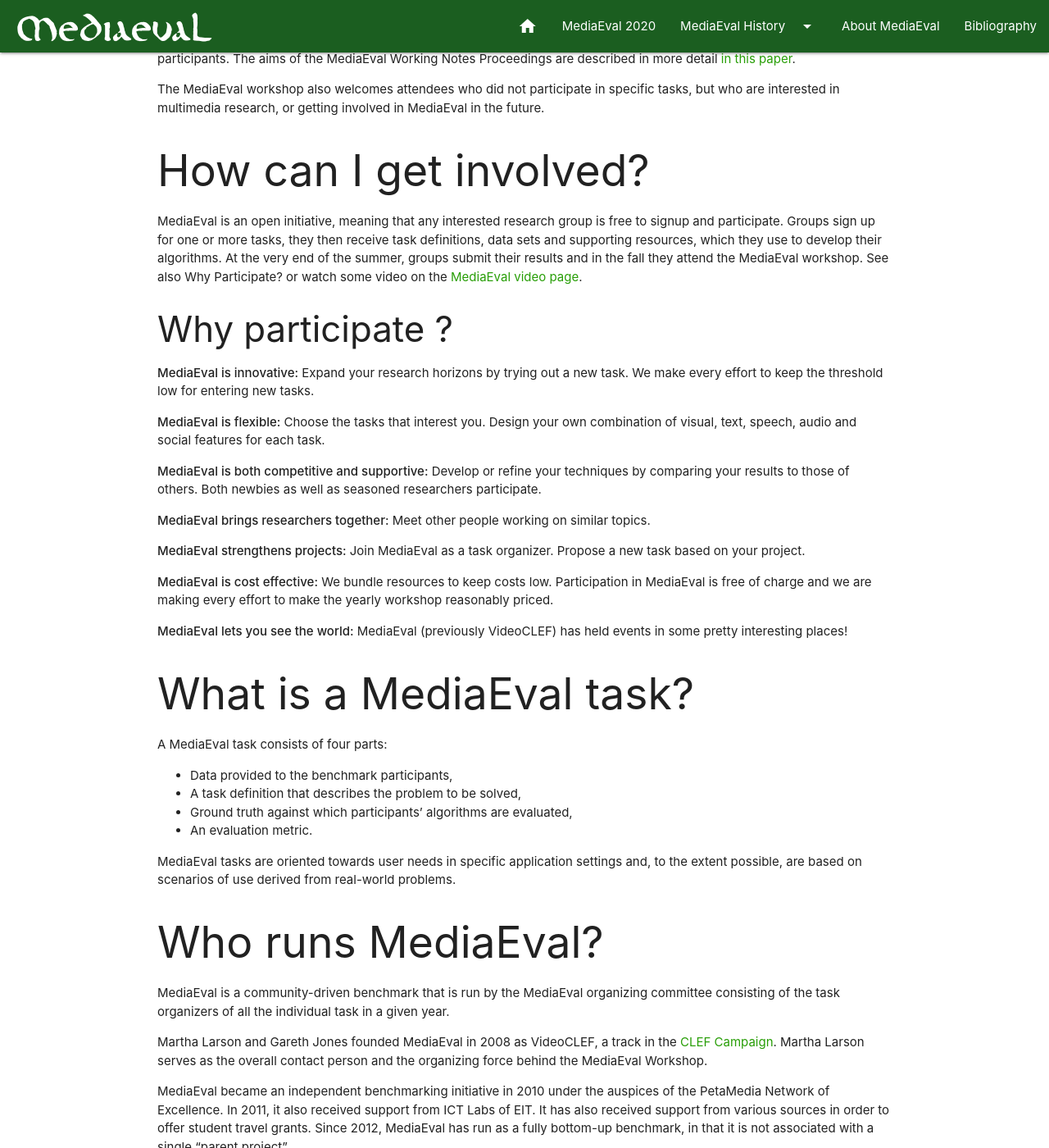
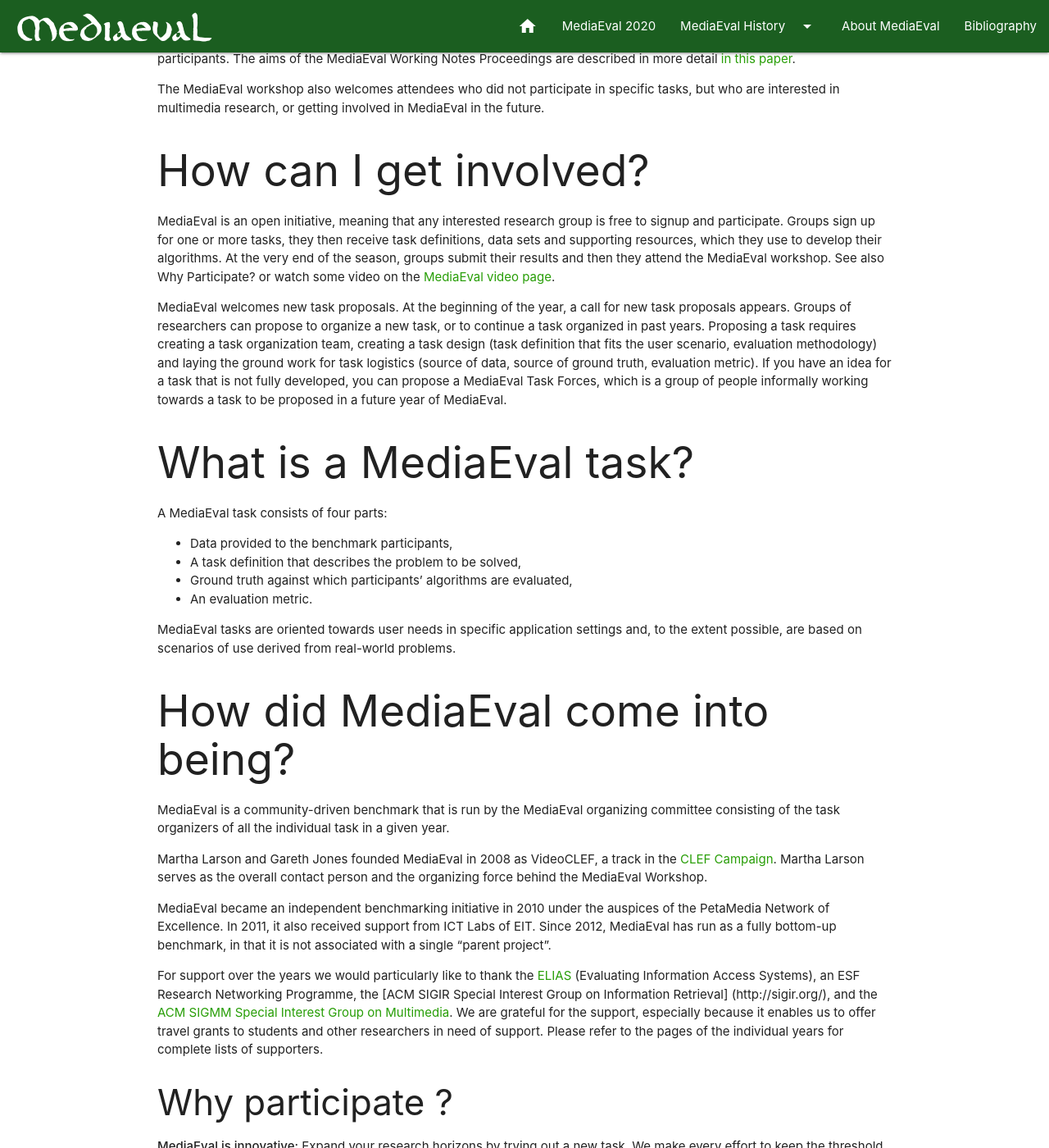
Before and after one commit to multimediaeval/multimediaeval.github.io, a Jekyll site: the page built from pages/04_about.md, in a window 1280 px wide and 1400 px high, scrolled down 812 px. Shown: the whole window at 82% size. Built offline with Jekyll 4.4.1, drawn with Linux system fonts in a browser that asks for light colours; some of the changed text lies outside the part shown.

Commit message:
Update 04_about.md
Basic edits.

```diff
--- a/pages/04_about.md
+++ b/pages/04_about.md
@@ -33,7 +33,29 @@
 
 ## How can I get involved?
 
-MediaEval is an open initiative, meaning that any interested research group is free to signup and participate. Groups sign up for one or more tasks, they then receive task definitions, data sets and supporting resources, which they use to develop their algorithms. At the very end of the summer, groups submit their results and in the fall they attend the MediaEval workshop. See also Why Participate? or watch some video on the [MediaEval video page](http://www.multimediaeval.org/video/index.html).
+MediaEval is an open initiative, meaning that any interested research group is free to signup and participate. Groups sign up for one or more tasks, they then receive task definitions, data sets and supporting resources, which they use to develop their algorithms. At the very end of the season, groups submit their results and then they attend the MediaEval workshop. See also Why Participate? or watch some video on the [MediaEval video page](http://www.multimediaeval.org/video/index.html).
+
+MediaEval welcomes new task proposals. At the beginning of the year, a call for new task proposals appears. Groups of researchers can propose to organize a new task, or to continue a task organized in past years. Proposing a task requires creating a task organization team, creating a task design (task definition that fits the user scenario, evaluation methodology) and laying the ground work for task logistics (source of data, source of ground truth, evaluation metric). If you have an idea for a task that is not fully developed, you can propose a MediaEval Task Forces, which is a group of people informally working towards a task to be proposed in a future year of MediaEval.
+
+
+
+## What is a MediaEval task?
+A MediaEval task consists of four parts:
+* Data provided to the benchmark participants,
+* A task definition that describes the problem to be solved,
+* Ground truth against which participants’ algorithms are evaluated,
+* An evaluation metric.
+
+MediaEval tasks are oriented towards user needs in specific application settings and, to the extent possible, are based on scenarios of use derived from real-world problems.
+
+## How did MediaEval come into being?
+MediaEval is a community-driven benchmark that is run by the MediaEval organizing committee consisting of the task organizers of all the individual task in a given year.
+
+Martha Larson and Gareth Jones founded MediaEval in 2008 as VideoCLEF, a track in the [CLEF Campaign](http://www.clef-campaign.org/). Martha Larson serves as the overall contact person and the organizing force behind the MediaEval Workshop.
+
+MediaEval became an independent benchmarking initiative in 2010 under the auspices of the PetaMedia Network of Excellence. In 2011, it also received support from ICT Labs of EIT. Since 2012, MediaEval has run as a fully bottom-up benchmark, in that it is not associated with a single "parent project".
+
+For support over the years we would particularly like to thank the [ELIAS](http://elias-network.eu/) (Evaluating Information Access Systems), an ESF Research Networking Programme, the [ACM SIGIR Special Interest Group on Information Retrieval] (http://sigir.org/), and the [ACM SIGMM Special Interest Group on Multimedia](http://sigmm.org/). We are grateful for the support, especially because it enables us to offer travel grants to students and other researchers in need of support. Please refer to the pages of the individual years for complete lists of supporters.
 
 ### Why participate ?
 
@@ -50,24 +72,3 @@
 **MediaEval is cost effective:** We bundle resources to keep costs low. Participation in MediaEval is free of charge and we are making every effort to make the yearly workshop reasonably priced.
 
 **MediaEval lets you see the world:** MediaEval (previously VideoCLEF) has held events in some pretty interesting places!
-
-## What is a MediaEval task?
-A MediaEval task consists of four parts:
-* Data provided to the benchmark participants,
-* A task definition that describes the problem to be solved,
-* Ground truth against which participants’ algorithms are evaluated,
-* An evaluation metric.
-
-MediaEval tasks are oriented towards user needs in specific application settings and, to the extent possible, are based on scenarios of use derived from real-world problems.
-
-## Who runs MediaEval?
-MediaEval is a community-driven benchmark that is run by the MediaEval organizing committee consisting of the task organizers of all the individual task in a given year.
-
-Martha Larson and Gareth Jones founded MediaEval in 2008 as VideoCLEF, a track in the [CLEF Campaign](http://www.clef-campaign.org/). Martha Larson serves as the overall contact person and the organizing force behind the MediaEval Workshop.
-
-MediaEval became an independent benchmarking initiative in 2010 under the auspices of the PetaMedia Network of Excellence. In 2011, it also received support from ICT Labs of EIT. It has also received support from various sources in order to offer student travel grants. Since 2012, MediaEval has run as a fully bottom-up benchmark, in that it is not associated with a single "parent project".
-
-For support over the years we would particularly like to thank the [ELIAS](http://elias-network.eu/) (Evaluating Information Access Systems), an ESF Research Networking Programme, the [ACM SIGIR Special Interest Group on Information Retrieval] (http://sigir.org/), and the [ACM SIGMM Special Interest Group on Multimedia](http://sigmm.org/). Please refer to the pages of the individual years for complete lists of supporters.
-
-## What is a MediaEval Task Force?
-Proposing a task requires creating a task organization team, creating a task design (task definition that fits the user scenario, evaluation methodology) and laying the ground work for task logistics (source of data, source of ground truth, evaluation metric). MediaEval Task Forces are groups of people informally working towards a task to be proposed in a future year of MediaEval.
```
